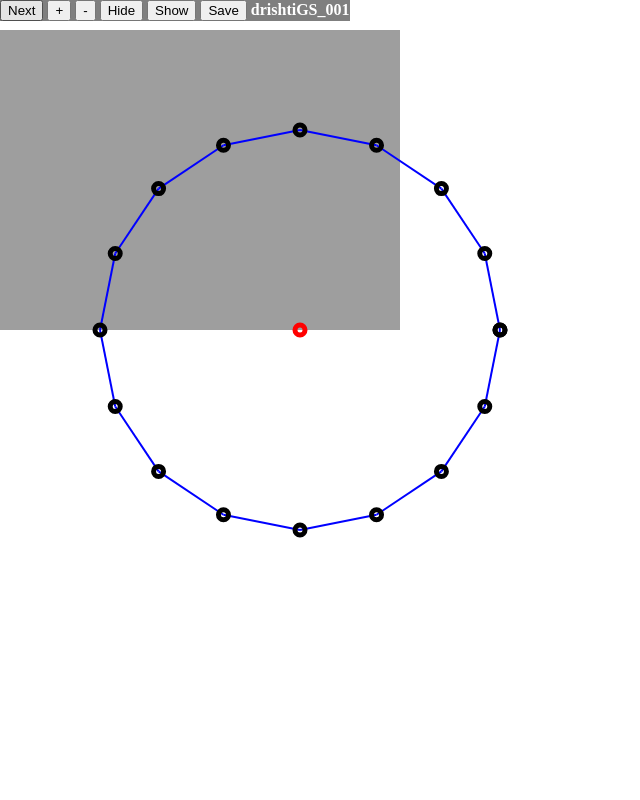
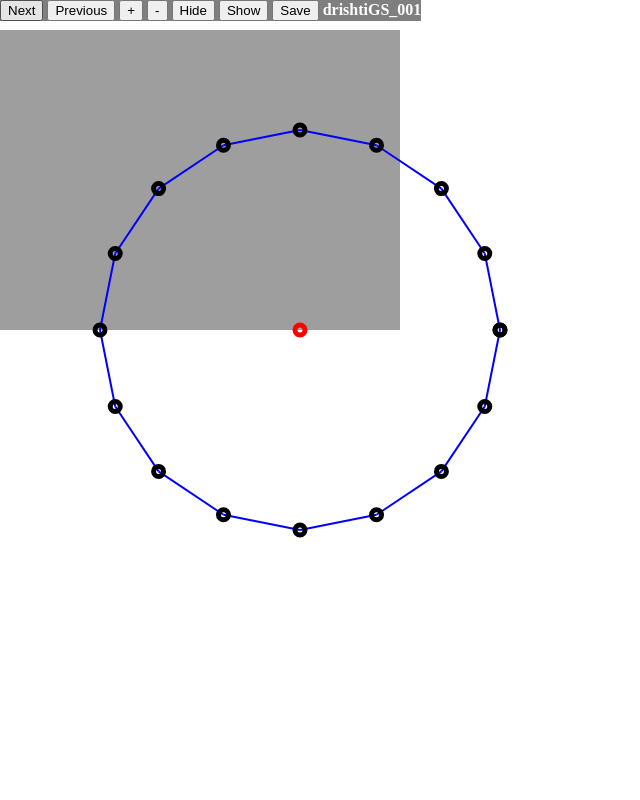
Before and after one commit to raghavmittal101/jay_project, a Flask app: page / in a window 1280 px wide. Shown: the whole page, without its empty margins (0-640 px from the left). Run offline with Flask 2, Linux system fonts and the light colour scheme.

Commit message:
removed non required comment

```diff
--- a/templates/j9.html
+++ b/templates/j9.html
@@ -41,6 +41,7 @@
 <body>
     <div id="button_container" style="position: fixed;z-index: 100;background: rgba(0, 0, 0, 0.5);color:white;">
         <button onclick="Next()" id="next-btn"> Next </button>
+        <button onclick="Previous()" id="prev-btn"> Previous </button>
         <button onclick="ScaleUp()"> + </button>
         <button onclick="ScaleDown()"> - </button>
         <button onclick="Hide()"> Hide </button>
@@ -49,15 +50,14 @@
         <b id="FileName">drishtiGS_001</b>
         <div class="loader" id="loader" style="display: none"></div>
     </div>
+
     <div id = "main">
-        <!--<img id="FirstImage" src="https://raw.githubusercontent.com/raghavmittal101/jay_project/master/all_images/drishtiGS_001.png" style="display: none;">-->
-
         <canvas class = "myCanvas_1" id="myCanvas_1" width="2500" height="2000" style="position: absolute; left: 0; top: 30px; z-index: 0;"> Your browser does not support the HTML5 canvas tag. </canvas>
 
         <canvas class="myCanvas0" id="myCanvas0" width="2500" height="2000" style="position: absolute; left: 0; top: 30px; z-index: 1;"> Your browser does not support the HTML5 canvas tag. </canvas>
     </div>
 
-<script type=text/javascript src="{{url_for('static', filename='j9.js')}}"></script>
+	<script type=text/javascript src="{{url_for('static', filename='j9.js')}}"></script>
 </body>
 
 </html>
```
